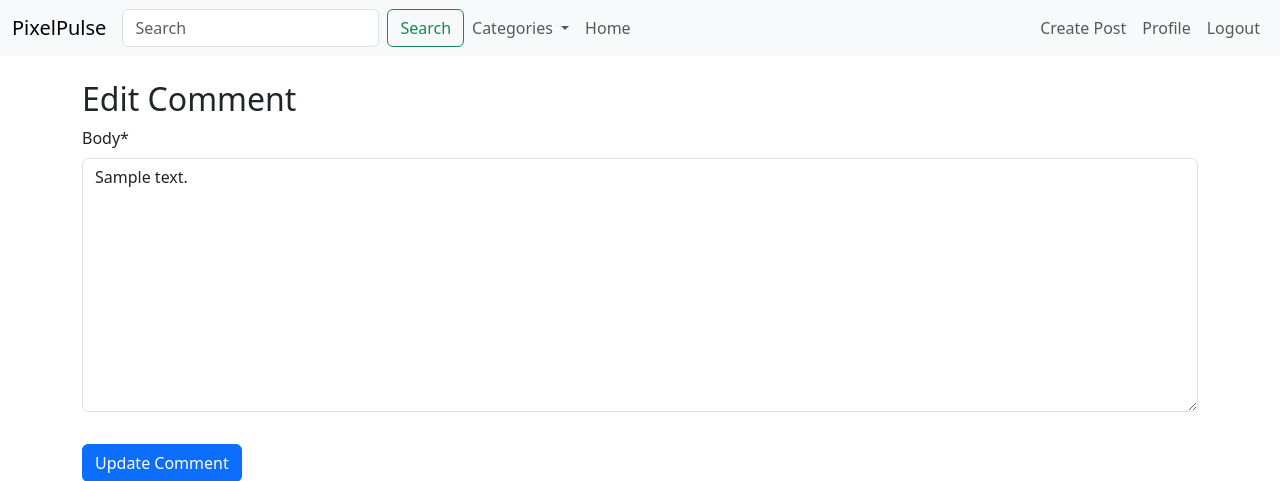
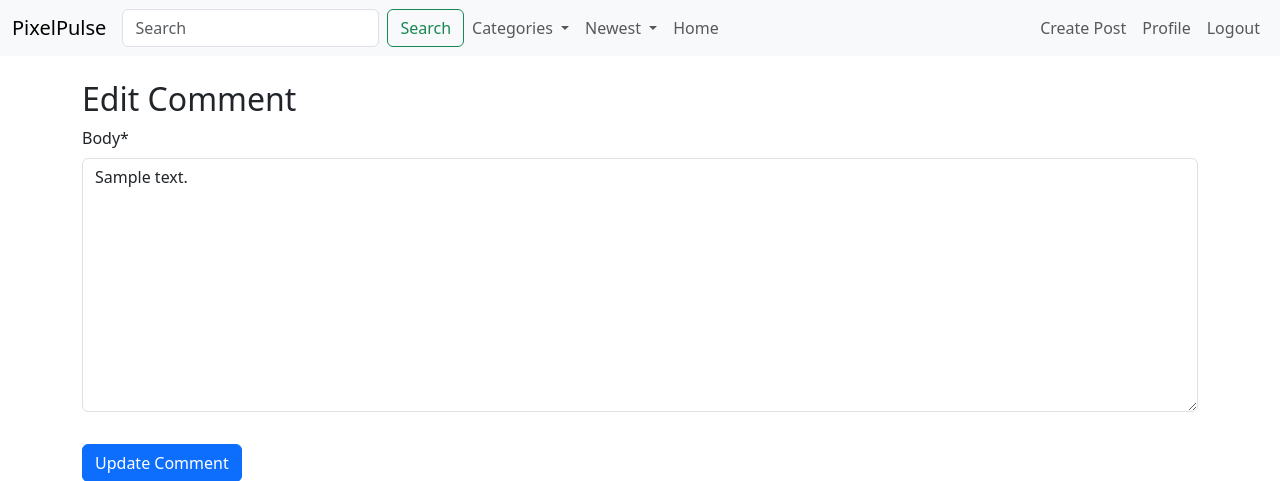
Before and after one commit to ksstrat/milestone-project-4, a Django app: page /comment/edit/1/ in a window 1280 px wide. Shown: the top 481 px of the page. Run offline with Django 4.2, Linux system fonts and the light colour scheme; a user stored in the database is signed in; tables that the repository leaves empty hold one stand-in row (values such as "Sample post"); some libraries are stand-ins or nearby versions.

Commit message:
feat: Add sorting options to navigation bar.

```diff
--- a/templates/_nav.html
+++ b/templates/_nav.html
@@ -23,6 +23,19 @@
             {% for category in categories %}
               <li><a class="dropdown-item" href="{% url 'home' %}?category={{ category.name }}">{{ category.name }}</a></li>
             {% endfor %}
+          </ul>
+        </li>
+        <li class="nav-item dropdown">
+          <a class="nav-link dropdown-toggle" href="#" id="navbarSortDropdown" role="button" data-bs-toggle="dropdown" aria-expanded="false">
+            {% if request.GET.sort == 'top' %}
+              Top
+            {% else %}
+              Newest
+            {% endif %}
+          </a>
+          <ul class="dropdown-menu" aria-labelledby="navbarSortDropdown">
+            <li><a class="dropdown-item" href="{% url 'home' %}?sort=newest">Newest</a></li>
+            <li><a class="dropdown-item" href="{% url 'home' %}?sort=top">Top</a></li>
           </ul>
         </li>
 		<li class="nav-item">
```
